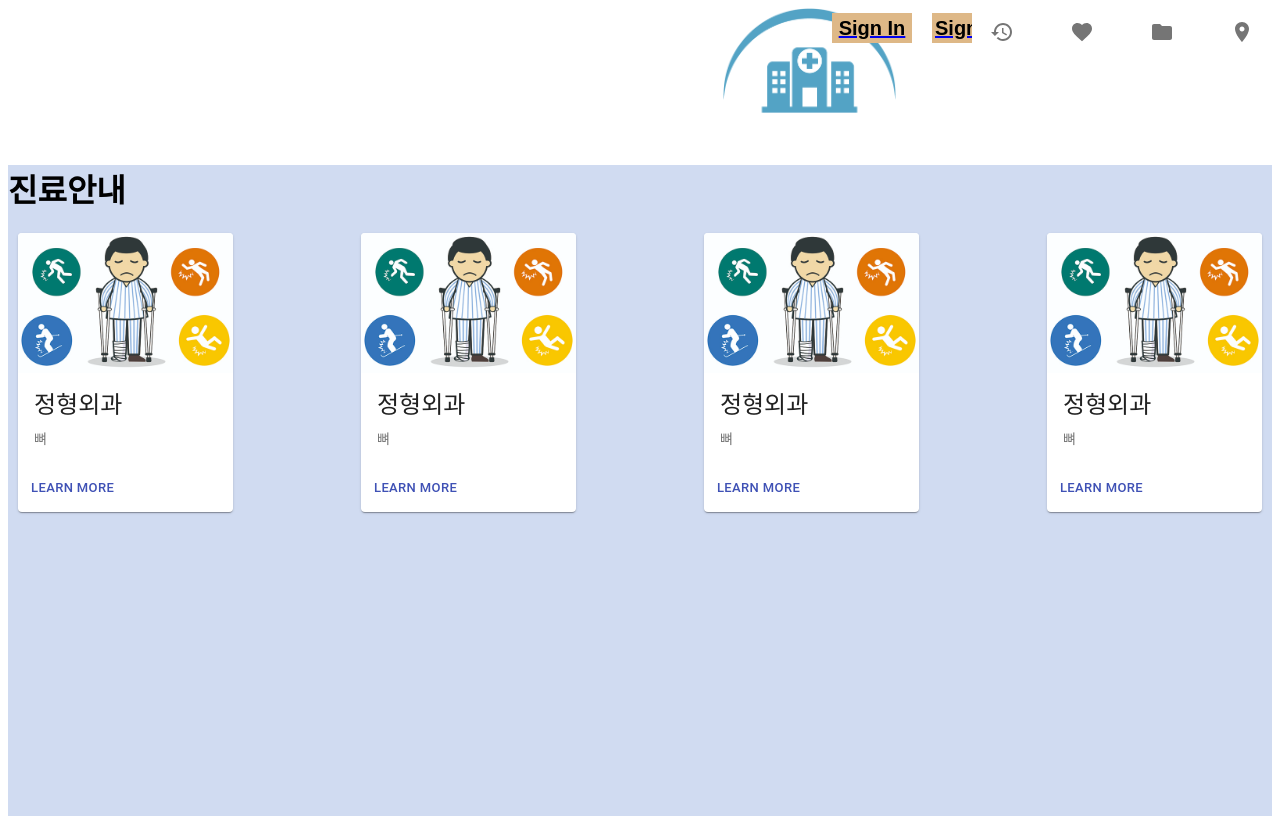
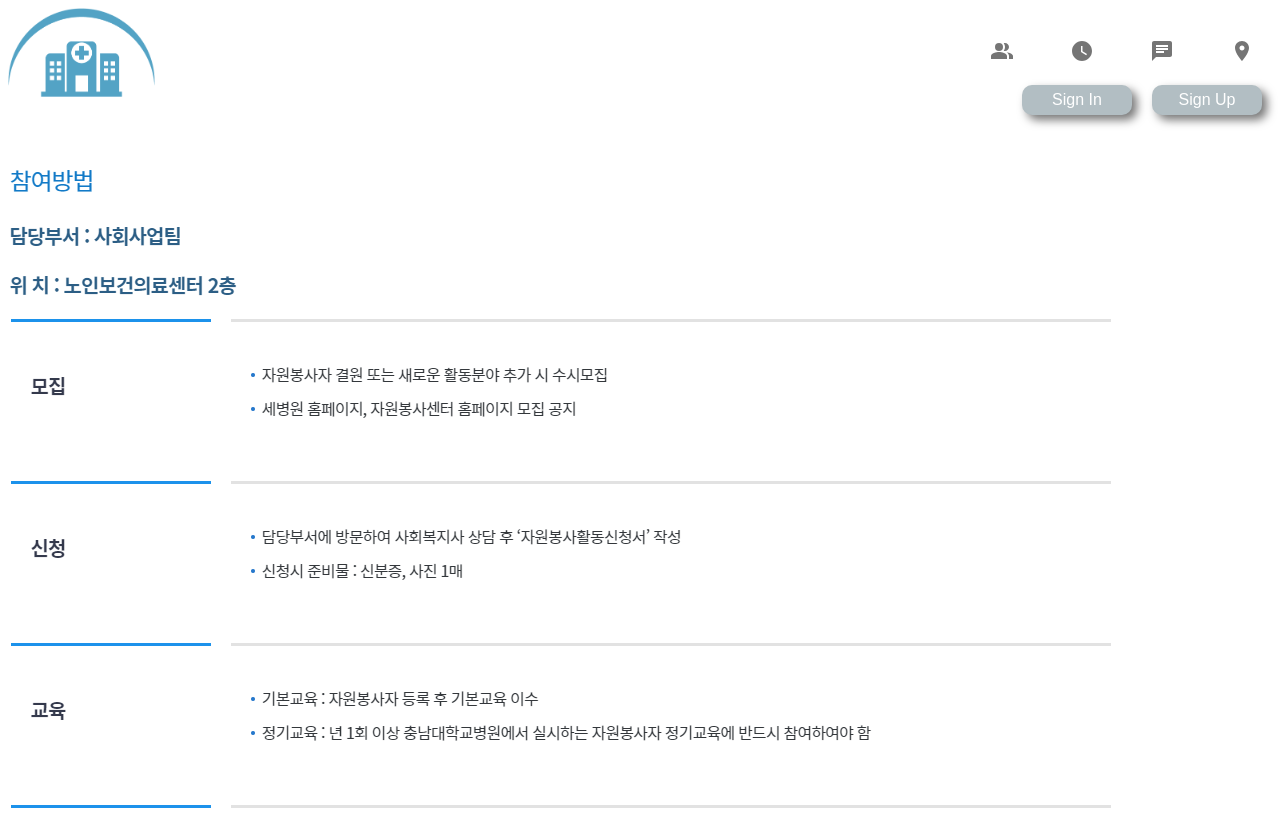
Before and after one commit to qkdgywls0503/Hospital-Homepage, a React app: page /#/treatinfo in a window 1280 px wide. Shown: the top 816 px of the page. Built offline with nearby package versions, Linux system fonts and the light colour scheme; what react-swipeable-views-utils would draw is missing.

Commit message:
design complete

```diff
--- a/src/components/ConCard.js
+++ /dev/null
@@ -1,48 +0,0 @@
-import React from "react";
-import { makeStyles } from "@material-ui/core/styles";
-import Card from "@material-ui/core/Card";
-import CardActionArea from "@material-ui/core/CardActionArea";
-import CardActions from "@material-ui/core/CardActions";
-import CardContent from "@material-ui/core/CardContent";
-import CardMedia from "@material-ui/core/CardMedia";
-import Button from "@material-ui/core/Button";
-import Typography from "@material-ui/core/Typography";
-import "../css/styles.css";
-import bone from "../bone.png";
-
-const useStyles = makeStyles({
-  root: {
-    maxWidth: 345,
-  },
-});
-
-export default function ConCard() {
-  const classes = useStyles();
-
-  return (
-    <Card className={classes.root}>
-      <CardActionArea>
-        <CardMedia
-          component="img"
-          alt="Contemplative Reptile"
-          height="140"
-          image={bone}
-          title="Contemplative Reptile"
-        />
-        <CardContent>
-          <Typography gutterBottom variant="h5" component="h2">
-            정형외과
-          </Typography>
-          <Typography variant="body2" color="textSecondary" component="p">
-            뼈
-          </Typography>
-        </CardContent>
-      </CardActionArea>
-      <CardActions>
-        <Button size="small" color="primary">
-          Learn More
-        </Button>
-      </CardActions>
-    </Card>
-  );
-}
--- a/src/components/ConTop.js
+++ b/src/components/ConTop.js
@@ -28,7 +28,8 @@ const ContopImg = [
 
 const useStyles = makeStyles((theme) => ({
   root: {
-    maxWidth: 1300,
+    maxWidth: 1000,
+    margin: "10px",
     flexGrow: 1,
   },
   header: {
--- a/src/components/Guidance.js
+++ b/src/components/Guidance.js
@@ -19,8 +19,8 @@ const ExpansionPanel = withStyles({
     },
     "&$expanded": {
       margin: "auto",
-      color: "purple",
-      backgroundColor: "rgb(255, 214, 255)",
+      color: "#424242",
+      backgroundColor: "#A9D0F5",
     },
   },
   expanded: {},
@@ -37,13 +37,15 @@ const ExpansionPanelSummary = withStyles({
     },
   },
   content: {
+    width: "70%",
+
     "&$expanded": {
       margin: "12px 0",
     },
   },
   expanded: {
-    backgroundColor: "rgb(207, 90, 207)",
-    color: "pink",
+    backgroundColor: "#086A87",
+    color: "#ffffff",
   },
 })(MuiExpansionPanelSummary);
 
--- a/src/components/Header.js
+++ b/src/components/Header.js
@@ -9,6 +9,9 @@ import FavoriteIcon from "@material-ui/icons/Favorite";
 import LocationOnIcon from "@material-ui/icons/LocationOn";
 import "../css/styles.css";
 import logopic from "../logopic.png";
+import ChatIcon from "@material-ui/icons/Chat";
+import WatchLaterIcon from "@material-ui/icons/WatchLater";
+import PeopleAltIcon from "@material-ui/icons/PeopleAlt";
 
 const useStyles = makeStyles({
   root: {
@@ -29,14 +32,7 @@ export default function LabelBottomNavigation() {
       <Link to="/">
         <img src={logopic} alt="logopic" />
       </Link>
-      <div className="sign">
-        <Link to="/Signin">
-          <input type="button" value="Sign In" />
-        </Link>
-        <Link to="/Signup">
-          <input type="button" value="Sign Up" />
-        </Link>
-      </div>
+      <div className="boxes">
         <div className="header__menubar">
           <BottomNavigation
             value={value}
@@ -46,22 +42,22 @@ export default function LabelBottomNavigation() {
             <Link to="/treatinfo">
               <BottomNavigationAction
                 label="진료안내"
-              value="recents"
-              icon={<RestoreIcon />}
+                value="PeopleAlt"
+                icon={<PeopleAltIcon />}
               />
             </Link>
             <Link to="/reservation">
               <BottomNavigationAction
                 label="진료예약"
-              value="favorites"
-              icon={<FavoriteIcon />}
+                value="WatchLater"
+                icon={<WatchLaterIcon />}
               />
             </Link>
             <Link to="/guidence">
               <BottomNavigationAction
                 label="이용안내"
-              value="folder"
-              icon={<FolderIcon />}
+                value="Chat"
+                icon={<ChatIcon />}
               />
             </Link>
             <Link to="/HosInfo">
@@ -73,6 +69,15 @@ export default function LabelBottomNavigation() {
             </Link>
           </BottomNavigation>
         </div>
+        <div className="sign">
+          <Link to="/Signin">
+            <input type="button" value="Sign In" />
+          </Link>
+          <Link to="/Signup">
+            <input type="button" value="Sign Up" />
+          </Link>
+        </div>
+      </div>
     </div>
   );
 }
--- a/src/components/HosInfo.js
+++ b/src/components/HosInfo.js
@@ -13,11 +13,10 @@ import ghmap from "../ghmap.png";
 
 const useStyles = makeStyles((theme) => ({
   root: {
-    marginTop: "20px",
     display: "flex",
     width: "100%",
-    height: "100vh",
-    justifyContent: "center",
+    height: "850px",
+    justifyContent: "flex-start",
     alignItems: "center",
     flexDirection: "column",
   },
--- a/src/components/Reservation.js
+++ b/src/components/Reservation.js
@@ -1,18 +1,17 @@
 import React from "react";
 import treatstep from "../treatstep.png";
+import rtime from "../rtime.png";
+import rtimeway from "../rtimeway.png";
 
 class Reservation extends React.Component {
   render() {
     return (
       <div>
-        <h1>진료예약</h1>
         <div>
-          <h3>외래진료예약</h3>
-          <img src={treatstep} alt="treatstep" />
+          <img src={rtime} alt="rtime" />
         </div>
         <div>
-          <h3>종합검진예약</h3>
-          <img src={treatstep} alt="treatstep" />
+          <img src={rtimeway} alt="rtimeway" />
         </div>
       </div>
     );
--- a/src/components/TreatInfo.js
+++ b/src/components/TreatInfo.js
@@ -1,17 +1,13 @@
 import React from "react";
-import ConCard from "./ConCard";
+import vtitle from "../vtitle.png";
+import tcont from "../tcont.png";
 
 class TreatInfo extends React.Component {
   render() {
     return (
       <div className="treatcon">
-        <h1>진료안내</h1>
-        <div className="concard">
-          <ConCard />
-          <ConCard />
-          <ConCard />
-          <ConCard />
-        </div>
+        <img src={vtitle} alt="vtitle" />
+        <img src={tcont} alt="tcont" />
       </div>
     );
   }
--- a/src/css/app.css
+++ b/src/css/app.css
@@ -1,5 +1,4 @@
 .Box {
   width: 100%;
-  height: 900px;
-  background-color: #abbfe68e;
+  height: 100vh;
 }
--- a/src/css/content.css
+++ b/src/css/content.css
@@ -5,7 +5,7 @@
 }
 
 .concard {
-  margin: 10px;
+  margin-top: 20px;
 
   display: flex;
   flex-direction: row;
--- a/src/css/header.css
+++ b/src/css/header.css
@@ -8,58 +8,64 @@
   justify-content: space-between;
 }
 
-.header .header__menubar {
-  width: 500px;
-  height: 6vh;
-
+.header .boxes {
   display: flex;
   flex-direction: column;
-  align-items: center;
+  align-items: flex-end;
   justify-content: center;
 }
 
 .header img {
   width: 20%;
-  margin-left: 715px;
   display: flex;
   flex-direction: column;
-  align-items: center;
-  justify-content: center;
+  align-items: flex-start;
+  justify-content: flex-start;
   cursor: pointer;
   background: none;
 
   border-radius: 10px;
 }
 
-.header .sign input {
-  width: 80px;
-  height: 30px;
-  font-size: 20px;
-  padding: 3px;
-  font-weight: 700;
-  margin: 10px;
-
-  background: none;
-  border: none;
-
-  background-color: burlywood;
+.header .header__menubar {
+  width: 300px;
+  height: 6vh;
 
   display: flex;
-  flex-direction: column;
+  justify-content: center;
   align-items: center;
-  justify-content: center;
-  cursor: pointer;
 }
 
 .header .sign {
-  width: 100px;
-  height: 40px;
+  display: flex;
+  flex-direction: row;
+}
 
+.header .sign input {
+  width: 110px;
+  font-size: 16px;
+  padding: 6px;
+  margin: 10px;
   background: none;
   border: none;
+  background-color: #b2bec3;
+  color: #fff;
+  border-radius: 10px;
+  box-shadow: 5px 5px 10px #777;
+  cursor: pointer;
+  outline: none;
+}
 
-  display: flex;
-  flex-direction: row;
-  align-items: center;
-  justify-content: center;
+.header .sign input:hover {
+  width: 110px;
+  font-size: 16px;
+  padding: 6px;
+  margin: 10px;
+  background: none;
+  border: none;
+  background-color: #fff;
+  color: #b2bec3;
+  border-radius: 10px;
+  box-shadow: 5px 5px 10px #777;
+  cursor: pointer;
 }
--- a/src/css/styles.css
+++ b/src/css/styles.css
@@ -2,3 +2,7 @@
 @import "./header.css";
 @import "./content.css";
 @import "./app.css";
+
+* {
+  box-sizing: border-box;
+}
```
Also changed, not shown: src/rtime.png (added), src/rtimeway.png (added), src/tcont.png (added), src/vtitle.png (added). Lines whose indentation alone changed are shown as unchanged.
